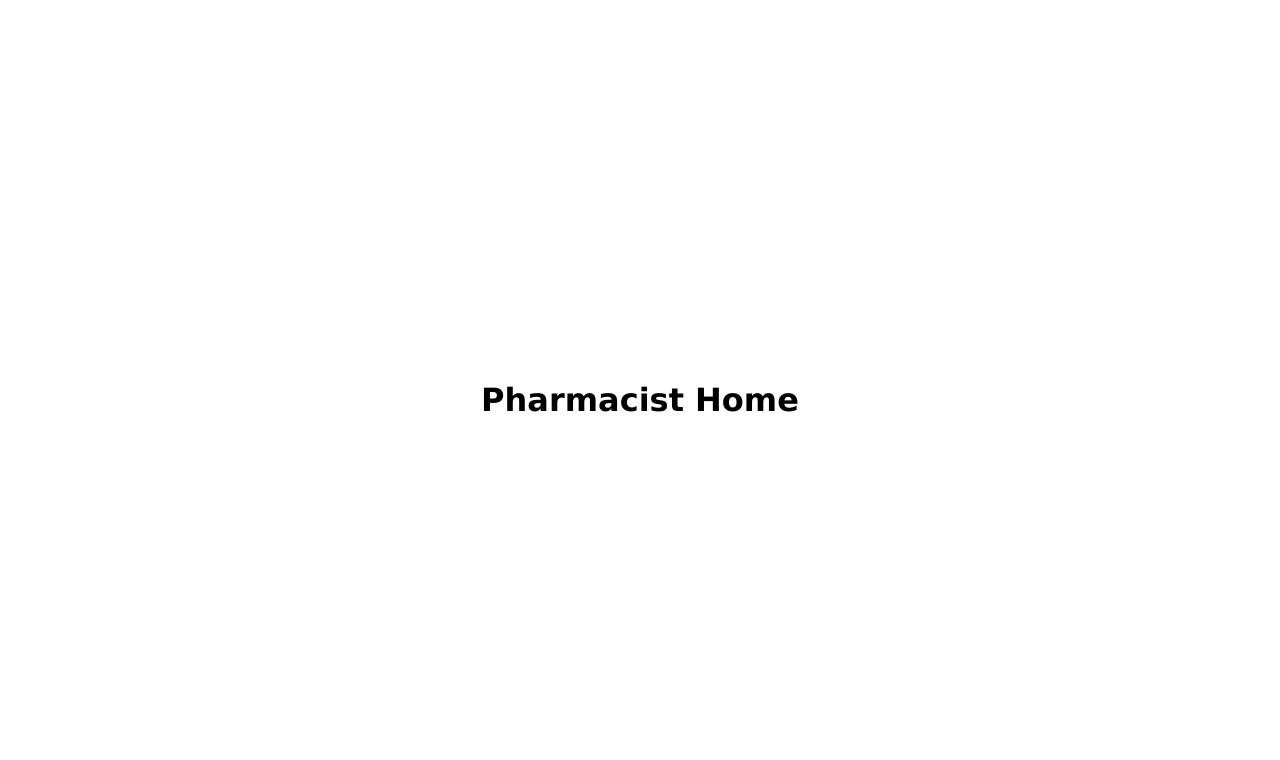
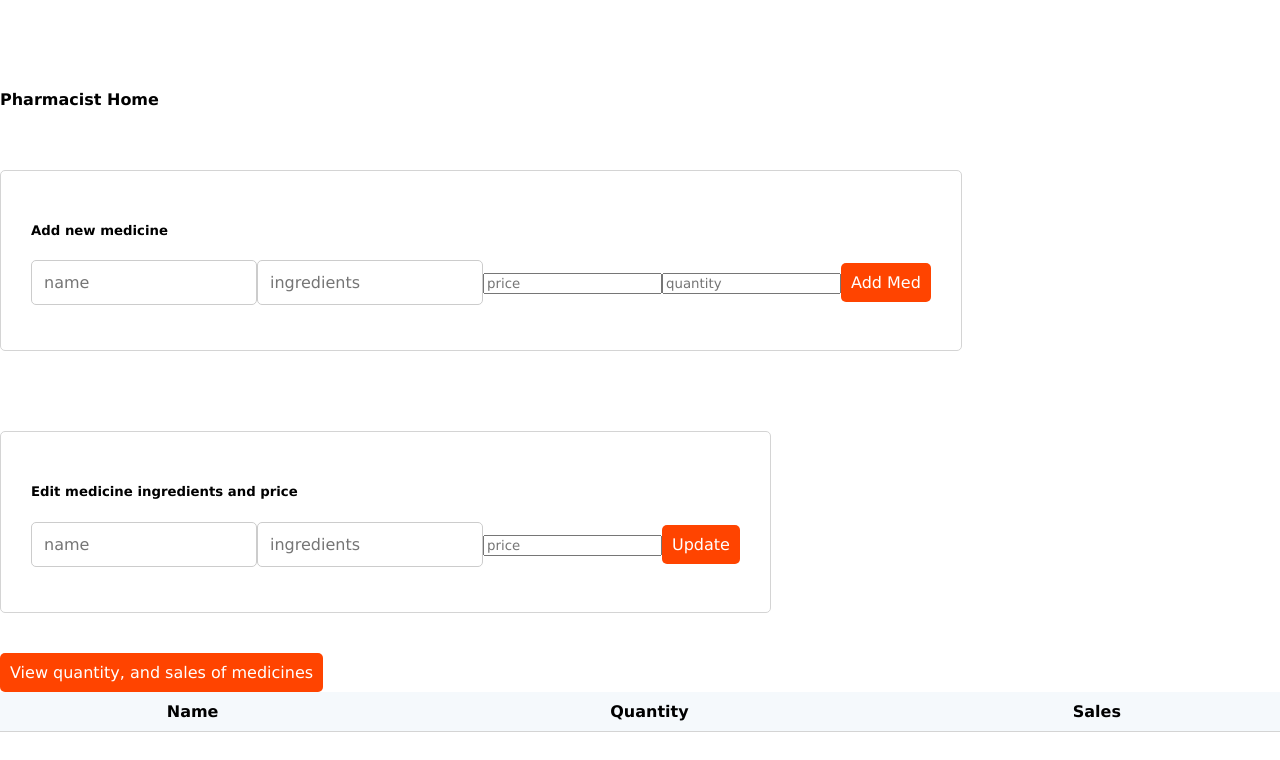
Before and after one commit to advanced-computer-lab-2023/Bond-Pharmacy, a React (Create React App) app in the folder front/: page /pharmacist/home in a window 1280 px wide. Shown: the top 760 px of the page. Built offline with nearby package versions, Linux system fonts and the light colour scheme.

Commit message:
req. 16 and 18 frontend

```diff
--- a/front/src/pages/pharmacist.js
+++ b/front/src/pages/pharmacist.js
@@ -1,7 +1,127 @@
+import React, { useState, useEffect } from "react";
+import axios from "axios";
 function PharmacistHome() {
+    const [newMed, setNewMed] = useState({ name: "", ingredients: "",price:"",quantity:""  });
+    const [newInfo, setNewInfo] = useState({ name: "", ingredients: "",price:"" });
+    const handleAddMed = async (e) => {
+        e.preventDefault();
+        const response = await fetch("http://localhost:4000/api/Pharmacist/addMedicine", {
+          method: "POST",
+          body: JSON.stringify(newMed),
+          headers: {
+            "Content-Type": "application/json",
+          },
+        });
+        const json = await response.json();
+        if (!response.ok) {
+          alert(json.error);
+        }
+        if (response.ok) {
+          alert("Med added Successfully");
+        }
+      };
+
+      const handleEdit = (e) => {
+        e.preventDefault();
+        // Send a PATCH request to your backend API to add the new family member
+        axios
+          .patch("http://localhost:4000/api/Pharmacist/editMedicineIandP", newInfo) // Replace with the actual API endpoint
+          .then((response) => {
+            alert("Med updated Successfully");
+          })
+          .catch((error) => {
+            alert("Error updating med");
+          });
+        };
+
+
+
+
+
     return(
         <div>
-            <h1>Pharmacist Home</h1>
+            <h4>Pharmacist Home</h4>
+            <div className="form-container">
+                <h5>Add new medicine</h5>
+                <input
+          type="text"
+          placeholder="name"
+          value={newMed.name}
+          onChange={(e) =>
+            setNewMed({ ...newMed, name: e.target.value })
+          }
+        />
+        <input
+          type="text"
+          placeholder="ingredients"
+          value={newMed.ingredients}
+          onChange={(e) =>
+            setNewMed({ ...newMed, ingredients: e.target.value })
+          }
+        />
+        <input
+          type="number"
+          placeholder="price"
+          value={newMed.price}
+          onChange={(e) =>
+            setNewMed({ ...newMed, price: e.target.value })
+          }
+        />
+        <input
+          type="number"
+          placeholder="quantity"
+          value={newMed.quantity}
+          onChange={(e) =>
+            setNewMed({ ...newMed, quantity: e.target.value })
+          }
+        />
+
+
+<button onClick={handleAddMed}>Add Med</button>
+            </div>
+            <div className="form-container">
+                <h5>Edit medicine ingredients and price</h5>
+                <input
+          type="text"
+          placeholder="name"
+          value={newInfo.name}
+          onChange={(e) =>
+            setNewInfo({ ...newInfo, name: e.target.value })
+          }
+        />
+        <input
+          type="text"
+          placeholder="ingredients"
+          value={newInfo.ingredients}
+          onChange={(e) =>
+            setNewInfo({ ...newInfo, ingredients: e.target.value })
+          }
+        />
+        <input
+          type="number"
+          placeholder="price"
+          value={newInfo.price}
+          onChange={(e) =>
+            setNewInfo({ ...newInfo, price: e.target.value })
+          }
+        />
+                <button onClick={handleEdit}>Update</button>
+            </div>
+            <div>
+            <button>View quantity, and sales of medicines </button>
+                <table className="user-table">
+                    <thead>
+                        <tr>
+                            <th>Name</th>
+                            <th>Quantity</th>
+                            <th>Sales</th>
+                        </tr>
+                    </thead>
+                    <tbody>
+
+                    </tbody>
+                </table>
+            </div>
         </div>
     );
     }
```
Also changed, not shown: 2 other files (tests, documents, lock files or other folders).
